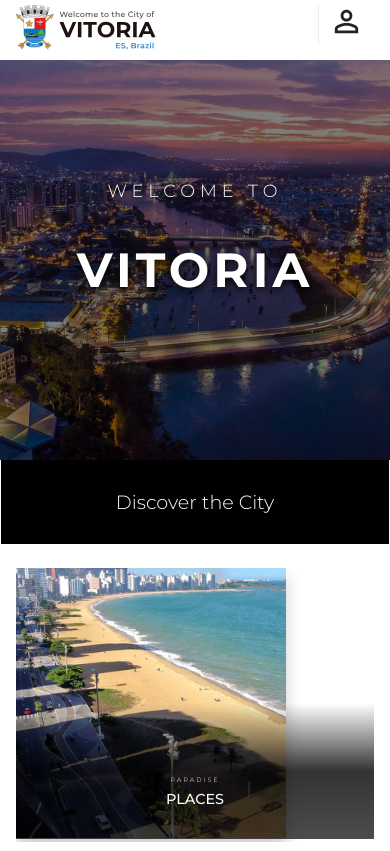
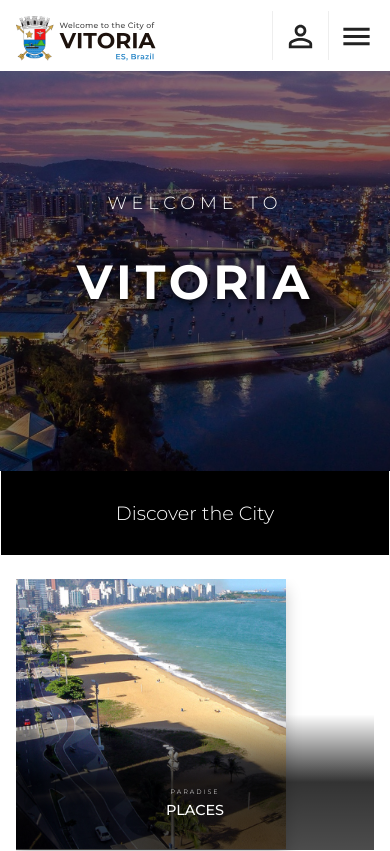
Before and after one commit to arielcardoso/wmad_react_website, a React (Create React App) app: page / in a window 390 px wide. Shown: the top 851 px of the page. Built offline with nearby package versions, Linux system fonts and the light colour scheme.

Commit message:
Add responsive menu

```diff
--- a/src/assets/styles/_header.scss
+++ b/src/assets/styles/_header.scss
@@ -195,22 +195,27 @@ header {
     }
 }
 @media only screen and (max-width: 767px) {
-    nav button.btn-menu {
-        padding-right: 10px;
-        display: inline;
+    header nav {
+        margin-top: 0.7rem;
+        align-items: center;
+        button svg {
+            margin-top: 0.5rem;
+        }
+        button.btn-menu {
+            padding-right: 10px;
+            margin-right: -10px;
+            display: inline-block;
+        }
+        ul {
+            display: none;
+            opacity: 0.0;
+        }
+        a.login {
+            margin-bottom: 0;
+        }
     }
     header .brand img {
         width: 140px;
-    }
-    header .navbar {
-        align-items: center;
-    }
-    header nav ul {
-        display: none;
-        opacity: 0.0;
-    }
-    nav a.login {
-        margin-bottom: 0;
     }
     .page-header {
         background-size: auto 100% !important;
--- a/src/components/Header.jsx
+++ b/src/components/Header.jsx
@@ -1,10 +1,16 @@
-import React from "react";
+import React, {useState} from "react";
 import { Link } from "react-router-dom";
 import { Container } from "@material-ui/core";
 import { PersonOutline, Menu } from "@material-ui/icons";
 import Logo from '../assets/images/logo.svg'
 
 const Header = (props) => {
+  const [responsiveMenu, setResponsiveMenu] = useState(false)
+
+  const toggleResponsiveMenu = () => {
+    setResponsiveMenu(!responsiveMenu);
+  }
+
   return (
     <header>
         <Container maxWidth="lg" >
@@ -12,7 +18,7 @@ const Header = (props) => {
                 <Link to="/" className="brand" >
                     <img src={Logo} alt="City of Vitoria" />
                 </Link>
-                <nav>
+                <nav className={responsiveMenu && 'collapsed'} >
                     <ul>
                         <li>
                             <Link to='/' >Home</Link>
@@ -34,7 +40,7 @@ const Header = (props) => {
                     <button type="button" onClick={props.openLoginModal} className="login">
                         <PersonOutline fontSize="large" />
                     </button>
-                    <button type="button" className="btn-menu" id="btn-menu">
+                    <button onClick={toggleResponsiveMenu} type="button" className="btn-menu" id="btn-menu">
                         <Menu fontSize="large" />
                     </button>
                 </nav>
```
